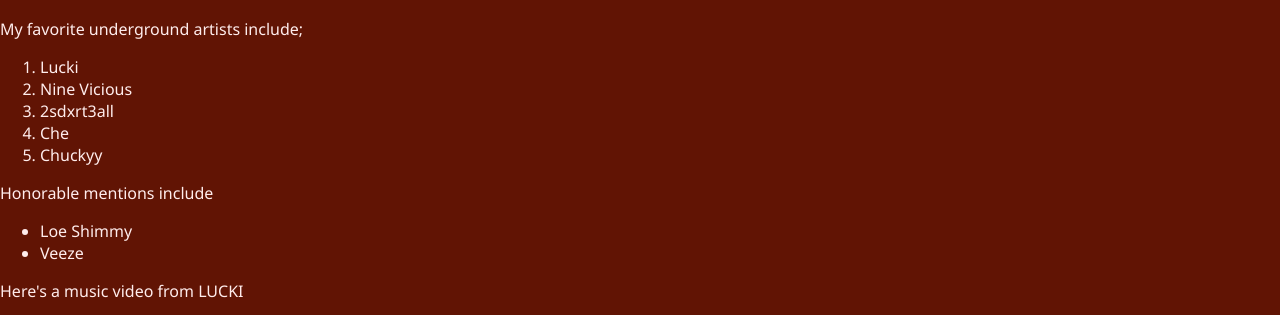
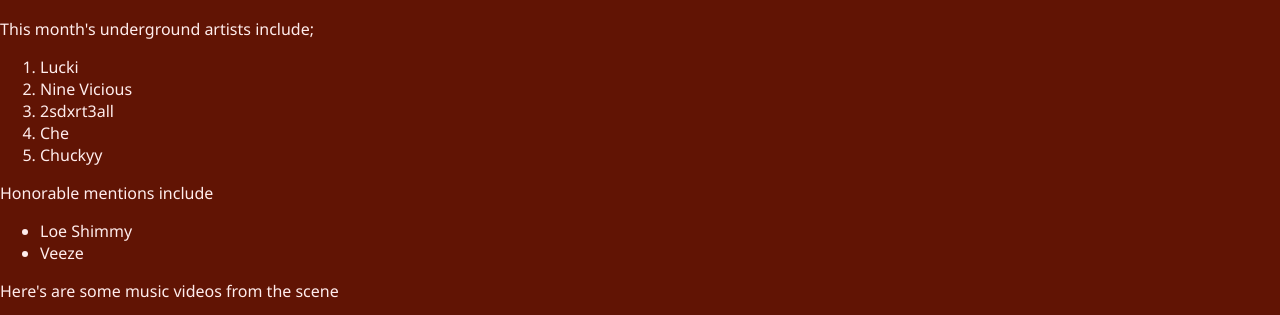
Before and after one commit to slideaht/my-website, a plain HTML site: page index.html in a window 1280 px wide. Shown: the part 1008-1323 px from the top of the page. Drawn offline with Linux system fonts and the light colour scheme; grey boxes are pictures that could not be loaded.

Commit message:
Update index.html

```diff
--- a/index.html
+++ b/index.html
@@ -226,7 +226,7 @@
 <img src="C:\Users\25-1737\Desktop\website\images\images (3).jpg">
 <img src="C:\Users\25-1737\Desktop\website\images\images (2).jpg">
 <img src="C:\Users\25-1737\Desktop\website\images\images (4).jpg">
-<p>My favorite underground artists include;</p>
+<p>This month's underground artists include;</p>
 <ol>
 <li>Lucki</li>
 <li>Nine Vicious</li>
@@ -239,7 +239,7 @@
 <li>Loe Shimmy</li>
 <li>Veeze</li>
 </ul>
-<p>Here's a music video from LUCKI</p>
+<p>Here's are some music videos from the scene</p>
 <iframe width="560" height="315" src="https://www.youtube.com/embed/yoKU-adT3kg?si=RSt4x1tVMk9kebkD" title="YouTube video player" frameborder="0" allow="accelerometer; autoplay; clipboard-write; encrypted-media; gyroscope; picture-in-picture; web-share" referrerpolicy="strict-origin-when-cross-origin" allowfullscreen></iframe>
 </body>
 </html>
```
